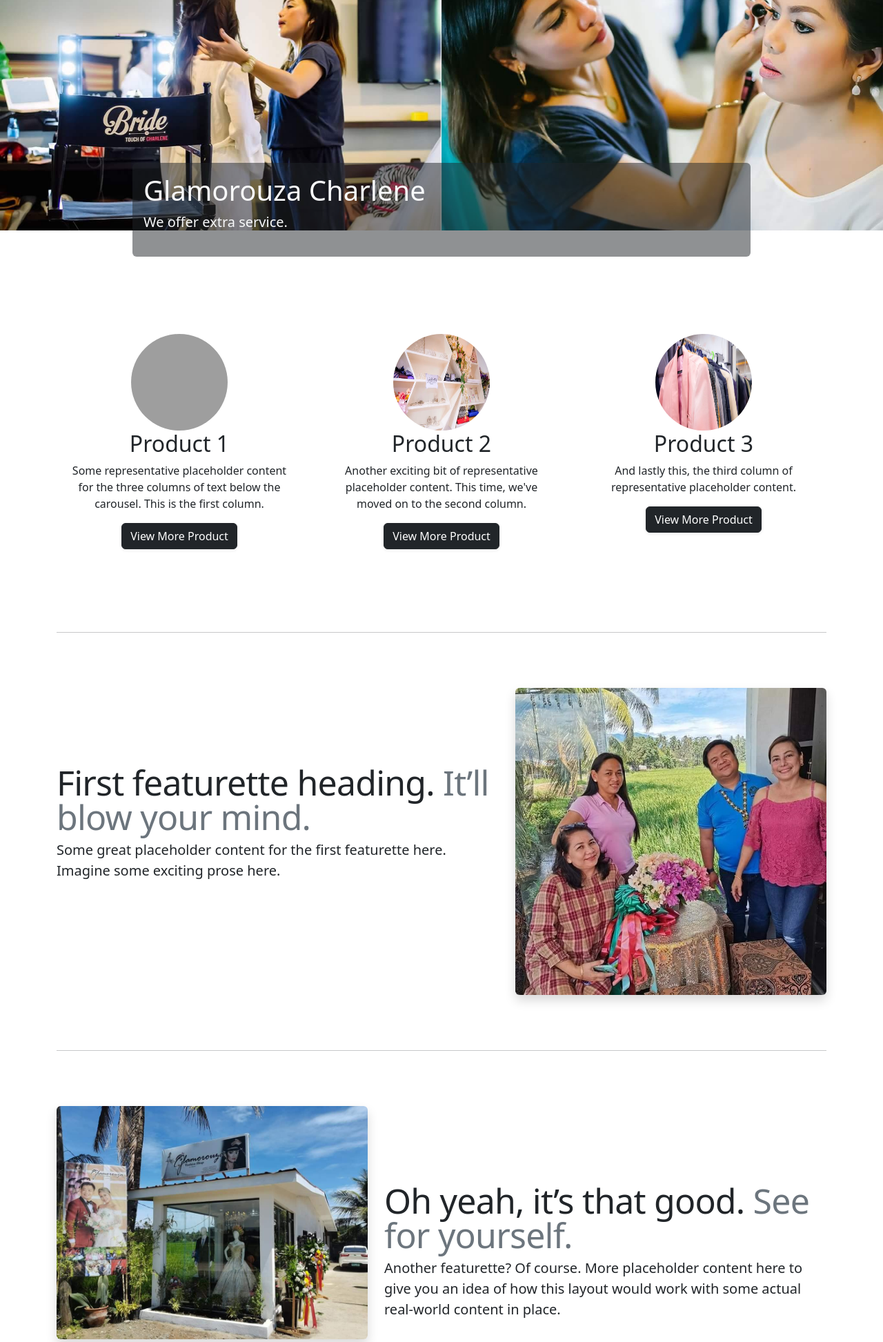
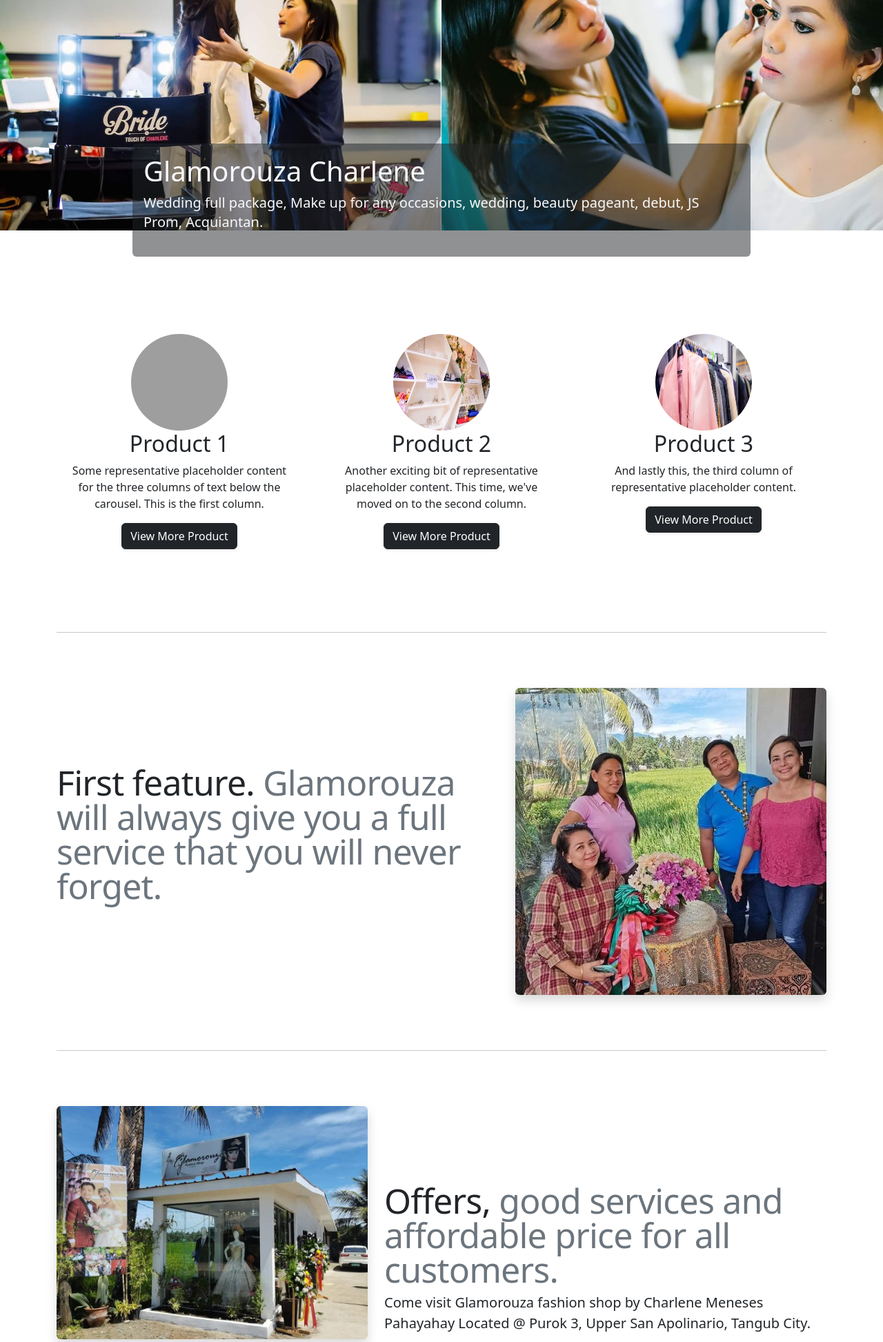
Before and after one commit to Ramel-Alphasys/glam, a PHP site: page / in a window 1280 px wide. Shown: the part 92-2037 px from the top of the page at 69% size. Run offline with PHP 8.4, Linux system fonts and the light colour scheme; data comes from the database, SQL or seed files in the repository; some libraries are stand-ins or nearby versions; grey boxes are pictures that could not be loaded.

Commit message:
update small

```diff
--- a/Order.php
+++ b/Order.php
@@ -54,7 +54,7 @@ $orderlist = $crud->sm_vr_server($params);
       <div class="container px-4 py-5">
         <h2 class="pb-2 border-bottom mb-5">Order</h2>
         <div class="container">
-          <?php foreach ($orderlist as $order) { ?>
+          <?php foreach ($orderlist as $order) { print_r($order);?>
             <div class="card shadow-sm w-100 mb-3" data-bs-toggle="modal" data-bs-target="#Ordr1">
               <div class="card-body">
                 <div class="float-start text-truncate">
--- a/Product.php
+++ b/Product.php
@@ -59,13 +59,13 @@
         <h2 class="pb-2 border-bottom">Products</h2>
         <div class="row row-cols-1 row-cols-lg-3 align-items-stretch g-4 py-5">
 
-          <?php foreach ($response as $resp) { ?>
+          <?php foreach ($response as $resp) { print_r($resp)?>
             <a href="<?php echo 'Detail.php?Product='.$resp['gpId'] ?>" class="col text-decoration-none">
               <div class="card card-cover h-100 overflow-hidden text-bg-dark rounded-4 shadow-lg" style="background-image: url('assets/img/img4.png');">
                 <div class="d-flex flex-column h-100 p-3 text-shadow-1">
                   <ul class="d-flex list-unstyled">
                     <li class="d-flex align-items-center">
-                      <?php if($resp['gp_availability'] == 1) {?>
+                      <?php if($resp['gp_count'] > 0) {?>
                         <span class="shadow-sm badge text-bg-light opacity-75 p-2 text-success">Available <i class="fa fa-check" aria-hidden="true"></i></span>
                       <?php } else { ?>
                         <span class="shadow-sm badge text-bg-light opacity-75 p-2 text-danger">Available <i class="fa fa-times" aria-hidden="true"></i></span>
@@ -76,7 +76,6 @@
                 </div>
               </div>
             </a>
-
           <?php }?>
           <!-- <a href="Detail.php?" class="col text-decoration-none">
             <div class="card card-cover h-100 overflow-hidden text-bg-dark rounded-4 shadow-lg" style="background-image: url('assets/img/img5.png');">
--- a/index.php
+++ b/index.php
@@ -67,7 +67,7 @@ $featured = $crud->sm_vr_server($params);
         <div class="container">
           <div class="carousel-caption text-start text-light bg-dark bg-opacity-50 p-3 rounded">
             <h1>Glamorouza Charlene</h1>
-            <p>We offer extra service.</p>
+            <p>Wedding full package, Make up for any occasions, wedding, beauty pageant, debut, JS Prom, Acquiantan.</p>
           </div>
         </div>
       </div>
@@ -110,8 +110,8 @@ $featured = $crud->sm_vr_server($params);
 
         <div class="row featurette">
           <div class="col-md-7">
-            <h2 class="featurette-heading fw-normal lh-1">First featurette heading. <span class="text-muted">It’ll blow your mind.</span></h2>
-            <p class="lead">Some great placeholder content for the first featurette here. Imagine some exciting prose here.</p>
+            <h2 class="featurette-heading fw-normal lh-1">First feature. <span class="text-muted">Glamorouza will always give you a full service that you will never forget.</span></h2>
+            <p class="lead"></p>
           </div>
           <div class="col-md-5">
             <img src="assets/img/imgOwner.jpg" alt="..." class="bd-placeholder-img bd-placeholder-img-lg featurette-image img-fluid mx-auto rounded shadow" width="500" height="500">
@@ -122,8 +122,8 @@ $featured = $crud->sm_vr_server($params);
 
         <div class="row featurette">
           <div class="col-md-7 order-md-2">
-            <h2 class="featurette-heading fw-normal lh-1">Oh yeah, it’s that good. <span class="text-muted">See for yourself.</span></h2>
-            <p class="lead">Another featurette? Of course. More placeholder content here to give you an idea of how this layout would work with some actual real-world content in place.</p>
+            <h2 class="featurette-heading fw-normal lh-1">Offers, <span class="text-muted">good services and affordable price for all customers.</span></h2>
+            <p class="lead">Come visit Glamorouza fashion shop by Charlene Meneses Pahayahay Located @ Purok 3, Upper San Apolinario, Tangub City.</p>
           </div>
           <div class="col-md-5 order-md-1">
             <img src="assets/img/imgPlaceView.jpg" alt="" class="bd-placeholder-img bd-placeholder-img-lg featurette-image img-fluid mx-auto rounded shadow" width="500" height="500">
@@ -134,8 +134,8 @@ $featured = $crud->sm_vr_server($params);
 
         <div class="row featurette">
           <div class="col-md-7">
-            <h2 class="featurette-heading fw-normal lh-1">And lastly, this one. <span class="text-muted">Checkmate.</span></h2>
-            <p class="lead">And yes, this is the last block of representative placeholder content. Again, not really intended to be actually read, simply here to give you a better view of what this would look like with some actual content. Your content.</p>
+            <h2 class="featurette-heading fw-normal lh-1">And lastly. <span class="text-muted">Moments.</span></h2>
+            <p class="lead">"Capturing the moments of today that will wow your hearts tomorrow." <br> Achieve your dream wedding with us.</p>
           </div>
           <div class="col-md-5">
             <img src="assets/img/imgPrepare.jpg" alt="" class="bd-placeholder-img bd-placeholder-img-lg featurette-image img-fluid mx-auto rounded shadow" width="500" height="200">
```
Lines whose indentation alone changed are shown as unchanged.
